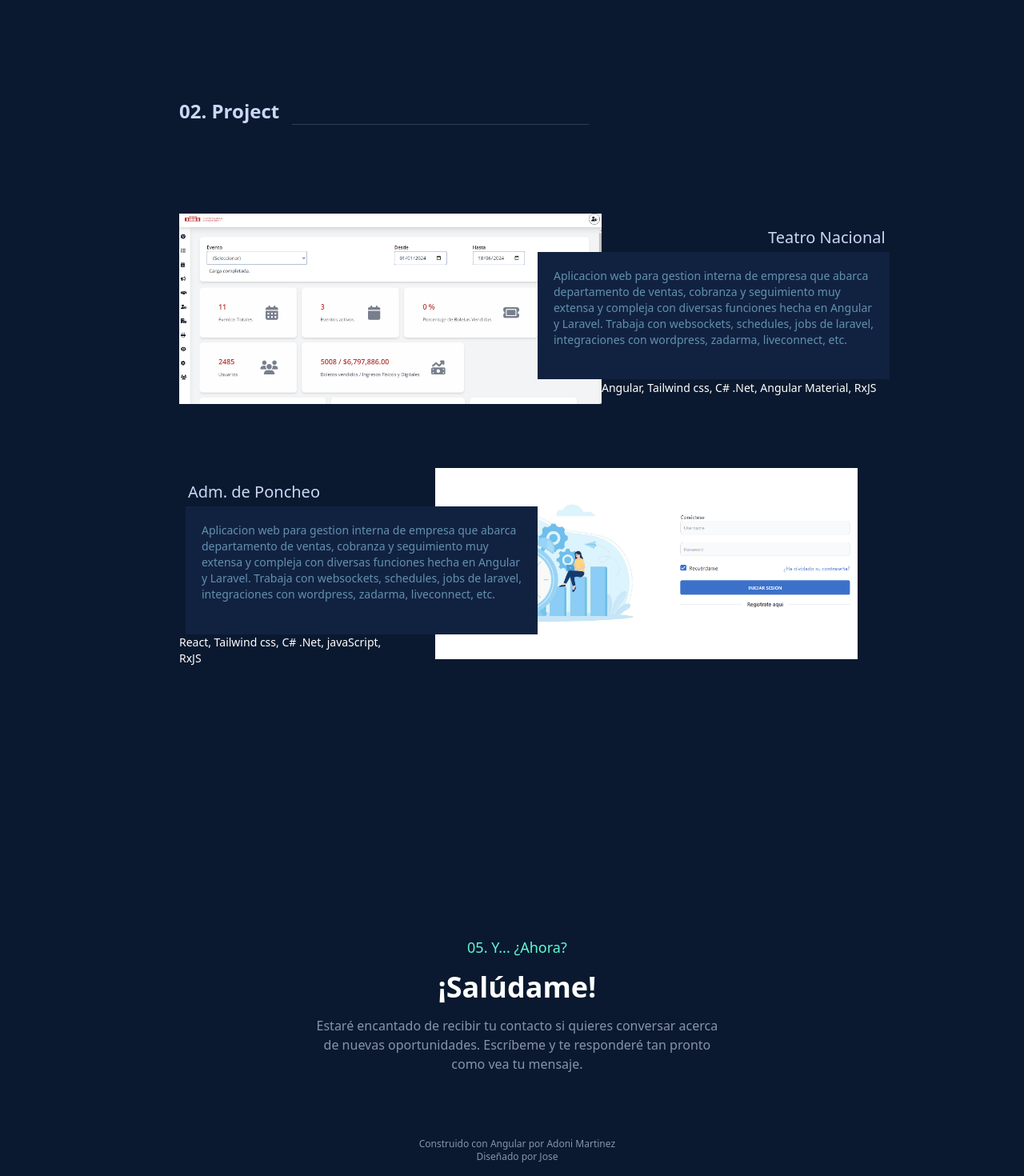
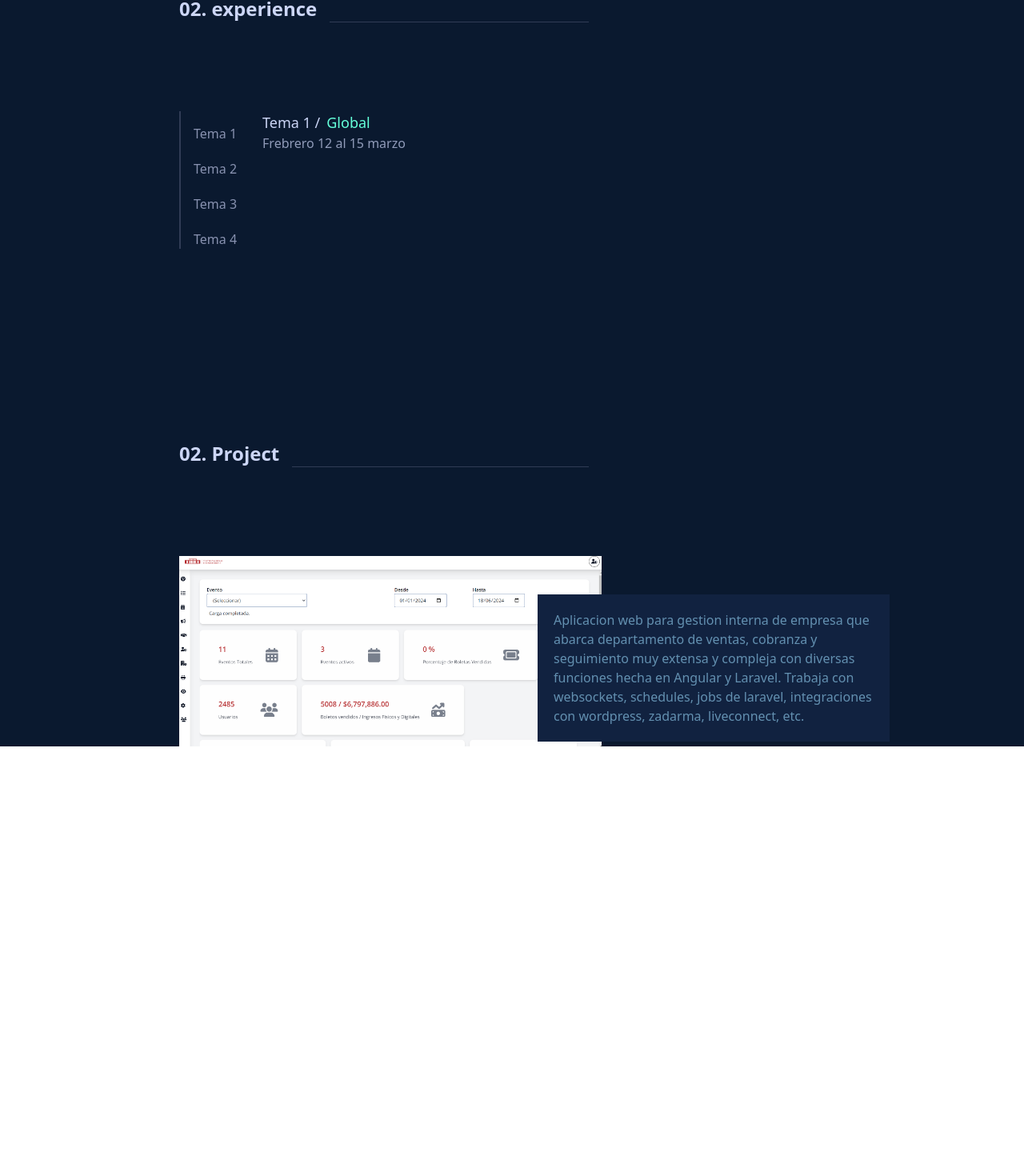
Before and after one commit to Adoni1234/adonidanielM-portafolio, an Angular app: page / in a window 1280 px wide. Shown: the part 1137-2607 px from the top of the page at 80% size. After the commit the page ends 2070 px from the top, so only its background shows below. Built offline with nearby package versions, Linux system fonts and the light colour scheme.

Commit message:
Revert "Added contact page  and project page"
This reverts commit bc0de5dfb26d773c6f29b5ce26e559ddbd5a235c.

```diff
--- a/src/app/app.component.html
+++ b/src/app/app.component.html
@@ -1,37 +1,37 @@
 <!DOCTYPE html>
-<html lang="en" class="bg-[#0A192F] h-full">
+<html lang="en" class="bg-[#0A192F]">
 <head>
   <meta charset="UTF-8">
   <meta name="viewport" content="width=device-width, initial-scale=1.0">
-  <title>Portafolio</title>
+  <title>Document</title>
 </head>
-<body class="bg-[#0A192F] h-full flex flex-col justify-center">
+<body>
   <layoutPage></layoutPage>
-  <div class="ml-[14rem] flex-1">
-    <h1 class="text-lg font-thin text-gray-900 dark:text-white mb-2">Hello! My name is</h1>
-    <h1 class="text-6xl font-sans font-bold text-[#CCD6F6] mb-1">Adoni Martinez</h1>
-    <h2 class="text-6xl font-sans font-bold text-[#8892b0] mb-5">Full Stack Developer</h2>
+  <div class="ml-[14rem] ">
+    <h1 class="text-lg font-thin text-gray-900 dark:text-white mb-2"> Hello! My name is </h1>
+    <h1 class="text-6xl font-sans  font-bold text-[#CCD6F6] mb-1"> Adoni Martinez</h1>
+    <h2 class="text-6xl font-sans  font-bold text-[#8892b0] mb-5"> Full Stack Developer</h2>
     <div>
        <p class="text-[#6390B0]">
           Tengo
-        <span class="text-white">1 año de experiencia</span> en desarrollando sistemas en Angular y C# .Net <br>
-        Mi principal enfoque es implementar nuevas soluciones para <br> satisfacer diversas necesidades. Además, tengo experiencia <br> en trabajar con tecnologías de transacciones, especialmente la implementación <br> con CardNet. Mi objetivo es utilizar mis habilidades y experiencia <br> para crear soluciones innovadoras y eficientes que impulsen el <br> éxito de mis clientes y proyectos.
+          <span class="text-white"> 1 años de experiencia </span> en desarrollando sistemas en Angular y c# .Net <br>
+          Mi principal enfoque es implementar nuevas soluciones para  <br> satisfacer diversas necesidades. Además, tengo experiencia  <br> en trabajar con tecnologías de transacciones, especialmente la implementación <br> con CardNet. Mi objetivo es utilizar mis habilidades y experiencia <br> para crear soluciones innovadoras y eficientes que impulsen el
+          <br> éxito de mis clientes y proyectos.
        </p>
     </div>
    <section class="mt-[10rem]">
      <AboutComponent></AboutComponent>
    </section>
 
-    <section class="mt-[8rem]">
+   <section class="text-center justify-items-center items-center mb-[15rem]">
+     <experienceComponent></experienceComponent>
+   </section>
+
+   <section class="mt-[10rem]">
     <ProjectComponent></ProjectComponent>
   </section>
+  </div>
 
-    <section class="mt-[6rem] mr-[20%]">
-      <ContactComponent></ContactComponent>
-    </section>
-         <!--- <section class="text-center justify-items-center items-center mb-[15rem]">
-     <experienceComponent></experienceComponent>
-   </section> --->
-  </div>
+
 </body>
 </html>
--- a/src/app/app.module.ts
+++ b/src/app/app.module.ts
@@ -8,7 +8,6 @@
 import { AboutComponent } from './components/about.component';
 import { ExperienceComponent } from './components/experience';
 import { ProjectComponent } from './components/Project.component';
-import { ContactComponent } from './components/Contact.component';
 
 
 @NgModule({
@@ -18,8 +17,7 @@
 
     AboutComponent,
     ExperienceComponent,
-    ProjectComponent,
-    ContactComponent
+    ProjectComponent
   ],
   imports: [
     BrowserModule,
--- a/src/app/components/Contact.component.ts
+++ /dev/null
@@ -1,23 +0,0 @@
-import { Component } from "@angular/core";
-
-@Component({
-    selector : "ContactComponent",
-    template :  `
-      <section class="flex flex-col items-center justify-center text-center h-screen bg-[#0a192f]">
-          <p class="text-[#62F9D6] text-lg mb-4">05. Y... ¿Ahora?</p>
-          <h1 class="text-4xl font-bold text-white mb-4">¡Salúdame!</h1>
-          <p class="text-[#8892b0] text-md max-w-lg">
-             Estaré encantado de recibir tu contacto si quieres conversar acerca de nuevas oportunidades.
-             Escríbeme y te responderé tan pronto como vea tu mensaje.
-          </p>
-         <footer class="relative bottom-4 mt-24 text-[#8892b0] text-xs">
-           Construido con Angular por Adoni Martinez <br>
-           Diseñado por Jose
-         </footer>
-       </section>
-    `
-
-})
-export class ContactComponent{
-
-}
--- a/src/app/components/Project.component.ts
+++ b/src/app/components/Project.component.ts
@@ -1,36 +1,18 @@
-import { Component, HostListener } from "@angular/core";
+import { Component } from "@angular/core";
 
 @Component({
     selector : 'ProjectComponent',
     template : `
-     <div class="">
+     <div>
       <div class="flex items-center mb-20">
         <h1 class="text-2xl font-sans font-bold text-[#CCD6F6] mb-[2rem]">02. Project</h1>
         <div class="flex-grow border-t border-[#303C55] ml-4 mr-[34rem] "></div>
       </div>
 
-
-      <div class="relative mb-[5rem]">
+      <div class="relative">
         <img class="w-6/12 " src="assets/img/teatro.png" alt="Imagen del teatro">
-        <h2 class="text-[#CCD6F6] text-xl z-20 absolute top-[1rem] left-[46rem] ">Teatro Nacional</h2>
-        <h2 class="text-white text-sm z-20 absolute top-[13rem] left-[33rem] ">Angular, Tailwind css, C# .Net, Angular Material, RxJS</h2>
-
-        <div class="bg-[#112240] w-full h-full sm:w-5/12 md:w-5/12 sm:h-3/12 md:h-3/12 lg:h-2/3 z-10 p-5 absolute top-[3rem] left-[28rem]">
-          <p class="text-[#6390B0] text-sm md:text-sm lg:text-sm xl:text-2xl" [ngStyle]="{'font-size': resoution_display, 'line-height' : resolution_display_height}">Aplicacion web para gestion interna de empresa
-            que abarca departamento de ventas,
-            cobranza y seguimiento muy extensa y compleja con diversas funciones hecha en Angular y Laravel.
-            Trabaja con websockets, schedules, jobs de laravel,
-            integraciones con wordpress, zadarma, liveconnect, etc.</p>
-        </div>
-      </div>
-
-      <div class="relative">
-        <img class="w-6/12 relative left-[20rem] " src="assets/img/puncher.png" alt="Imagen del teatro">
-        <h2 class="text-[#CCD6F6] text-xl z-20 absolute top-[1rem] right-[55rem] ">Adm. de Poncheo</h2>
-        <h2 class="text-white text-sm z-20 absolute top-[13rem] right-[49rem] "> React, Tailwind css, C# .Net, javaScript, RxJS</h2>
-
-        <div class="bg-[#112240] w-full h-full sm:w-5/12 md:w-5/12 sm:h-3/12 md:h-3/12 lg:h-2/3 z-10 p-5 absolute top-[3rem]  right-[38rem]">
-          <p class="text-[#6390B0] text-sm md:text-sm lg:text-sm xl:text-2xl" [ngStyle]="{'font-size': resoution_display, 'line-height' : resolution_display_height}">Aplicacion web para gestion interna de empresa
+        <div class="bg-[#112240] w-5/12 h-3/12 z-10 p-5 absolute top-[3rem] left-[28rem]">
+          <p class="text-[#6390B0]">Aplicacion web para gestion interna de empresa
             que abarca departamento de ventas,
             cobranza y seguimiento muy extensa y compleja con diversas funciones hecha en Angular y Laravel.
             Trabaja con websockets, schedules, jobs de laravel,
@@ -43,36 +25,4 @@
 })
 export class ProjectComponent{
 
-  constructor(){}
-
-  resoution_display? : string
-  resolution_display_height? : string
-
-  ngOnInit(): void {
-    this.updateResolutionMessage();
-  }
-
-  @HostListener('window:resize', ['$event'])
-  onResize(event: any): void {
-    this.updateResolutionMessage();
-  }
-
-  updateResolutionMessage() : void{
-    const width = window.innerWidth
-
-    this.resoution_display = (width >= 320 && width <= 736)? '0.875rem'
-                               :(width >= 768 && width <= 1024)? '0.875rem'
-                                 : (width >= 1280 && width <= 1600)? '0.875rem'
-                                  : (width >= 1920 && width <= 3840)? '1.75rem'
-                                   : undefined
-
-
-    this.resolution_display_height = (width >= 320 && width <= 736) ? '1.25rem'
-                                      : (width >= 768 && width <= 1024) ? '1.25rem'
-                                        : (width >= 1280 && width <= 1600) ? '1.25rem'
-                                         : (width >= 1920 && width <= 3840)? '2rem'
-                                          : undefined
-
-  }
-
 }
--- a/src/app/components/about.component.ts
+++ b/src/app/components/about.component.ts
@@ -17,14 +17,14 @@
                <div class="container mx-auto p-4">
                 <div class="grid grid-cols-2 gap-4">
                  <div class="col-span-1">
-                     <h2 class="text-lg text-white mb-2"><i class="fa-solid fa-code text-sm"></i> TypeScript</h2>
-                     <h2 class="text-lg text-white mb-2"><i class="fa-solid fa-code text-sm"></i> C# (.NET)</h2>
-                     <h2 class="text-lg text-white mb-2"><i class="fa-solid fa-code text-sm"></i> Angular</h2>
+                     <h2 class="text-lg text-white mb-2">TypeScript</h2>
+                     <h2 class="text-lg text-white mb-2">C# (.NET)</h2>
+                     <h2 class="text-lg text-white mb-2">Angular</h2>
                  </div>
                  <div class="col-span-1">
-                    <h2 class="text-lg text-white mb-2"><i class="fa-solid fa-code text-sm"></i> React</h2>
-                    <h2 class="text-lg text-white mb-2"><i class="fa-solid fa-code text-sm"></i> JavaScript</h2>
-                    <h2 class="text-lg text-white mb-2"><i class="fa-solid fa-code text-sm"></i> PHP</h2>
+                    <h2 class="text-lg text-white mb-2">React</h2>
+                    <h2 class="text-lg text-white mb-2">JavaScript</h2>
+                    <h2 class="text-lg text-white mb-2">PHP</h2>
                 </div>
                  </div>
               </div>
--- a/src/app/components/experience.ts
+++ b/src/app/components/experience.ts
@@ -12,14 +12,13 @@
 
       <div class="flex">
         <div class=" mr-8 border-l-2  border-[#303C55]">
-        <ul class="mt-4 ml-4 list-none p-0">
-         <li><a (click)="Experience('inteel')" class="text-[#8892b0] hover:text-[#62F9D6] text-md mb-5 block text-left">Politecnico el Ave Maria</a></li>
-         <li><a (click)="Experience('')" class="text-[#8892b0] hover:text-[#62F9D6] text-md mb-5 block text-left">Transneg SRL</a></li>
-         <li><a (click)="Experience('')" class="text-[#8892b0] hover:text-[#62F9D6] text-md mb-5 block text-left">Tema 3</a></li>
-         <li><a (click)="Experience('')" class="text-[#8892b0] hover:text-[#62F9D6] text-md mb-5 block text-left">Tema 4</a></li>
-        </ul>
+            <ul class="mt-4 space-y-5 ml-4">
+                <li><a (click)="Experience('inteel')" class=" text-[#8892b0] hover:text-[#62F9D6] text-md mb-5">Tema 1</a></li>
+                <li><a (click)="Experience('')" class="text-[#8892b0] hover:text-[#62F9D6] text-md mb-5">Tema 2</a></li>
+                <li><a (click)="Experience('')" class="text-[#8892b0] hover:text-[#62F9D6] text-md mb-5">Tema 3</a></li>
+                <li><a (click)="Experience('')" class="text-[#8892b0] hover:text-[#62F9D6] text-md mb-5">Tema 4</a></li>
+            </ul>
         </div>
-
          <div class="bg-transparent gap-2">
             <div class="">
                 <div class="flex ">
@@ -36,18 +35,12 @@
 })
 export class ExperienceComponent {
       texto : String  = "";
-      texto_3 : String  = "";
-      texto_4 : String  = "";
-      texto_5 : String  = "";
 
     Experience(options : string){
 
         switch(options) {
         case 'inteel' :
-           this. texto = `01. Lider de proyecto`
-           this. texto_3 = `Encargado de mantenimiento de plataforma de calificaciones `
-           this. texto_4 = `01. Lider de proyecto`
-           this. texto_5 = `01. Lider de proyecto`
+           this. texto = `01. Implementacion de mejoras continuas, trabajando en frontend y backend.`
             break;
         case '' :
             this.texto = ''
--- a/src/index.html
+++ b/src/index.html
@@ -6,7 +6,6 @@
   <base href="/">
   <meta name="viewport" content="width=device-width, initial-scale=1">
   <link rel="icon" type="image/x-icon" href="favicon.ico">
-  <link rel="stylesheet" href="https://cdnjs.cloudflare.com/ajax/libs/font-awesome/6.0.0-beta3/css/all.min.css">
 </head>
 <body>
   <app-root></app-root>
```
Also changed, not shown: src/assets/img/puncher.png (deleted). Lines whose indentation alone changed are shown as unchanged.
